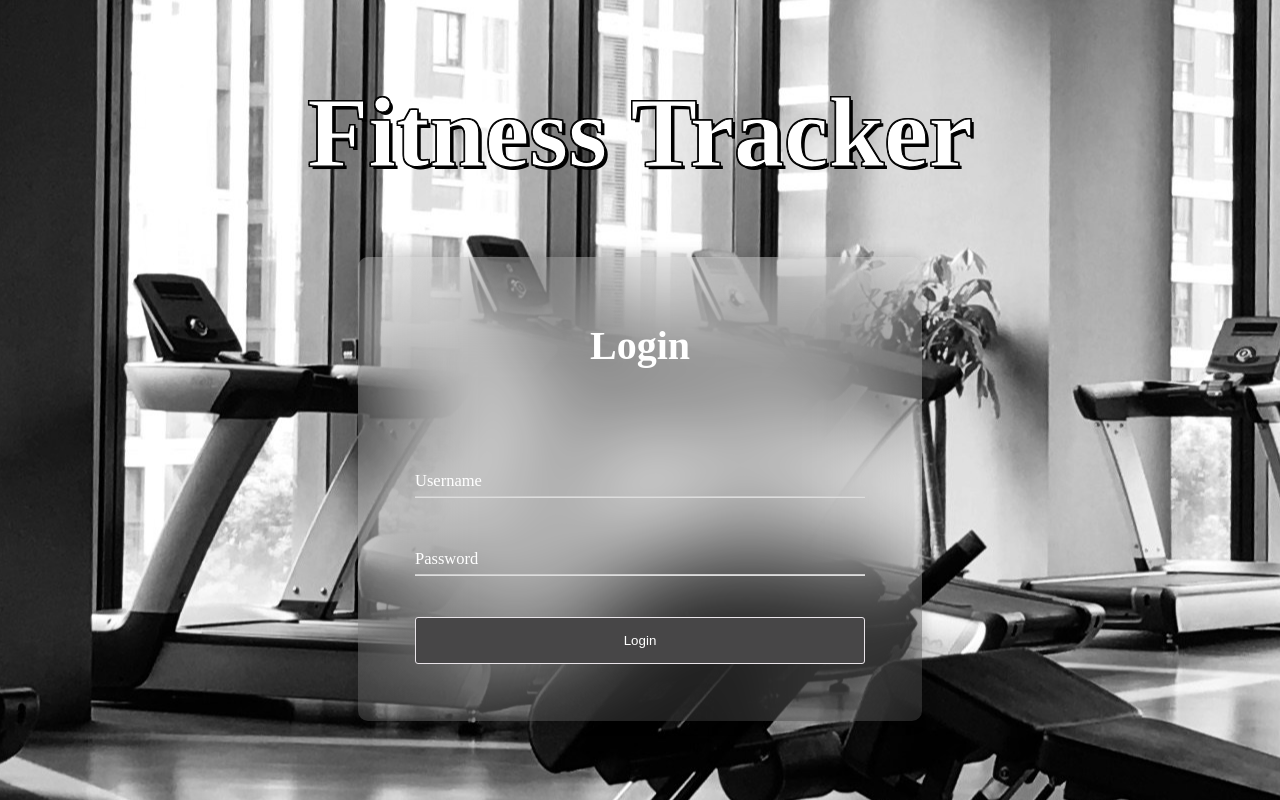
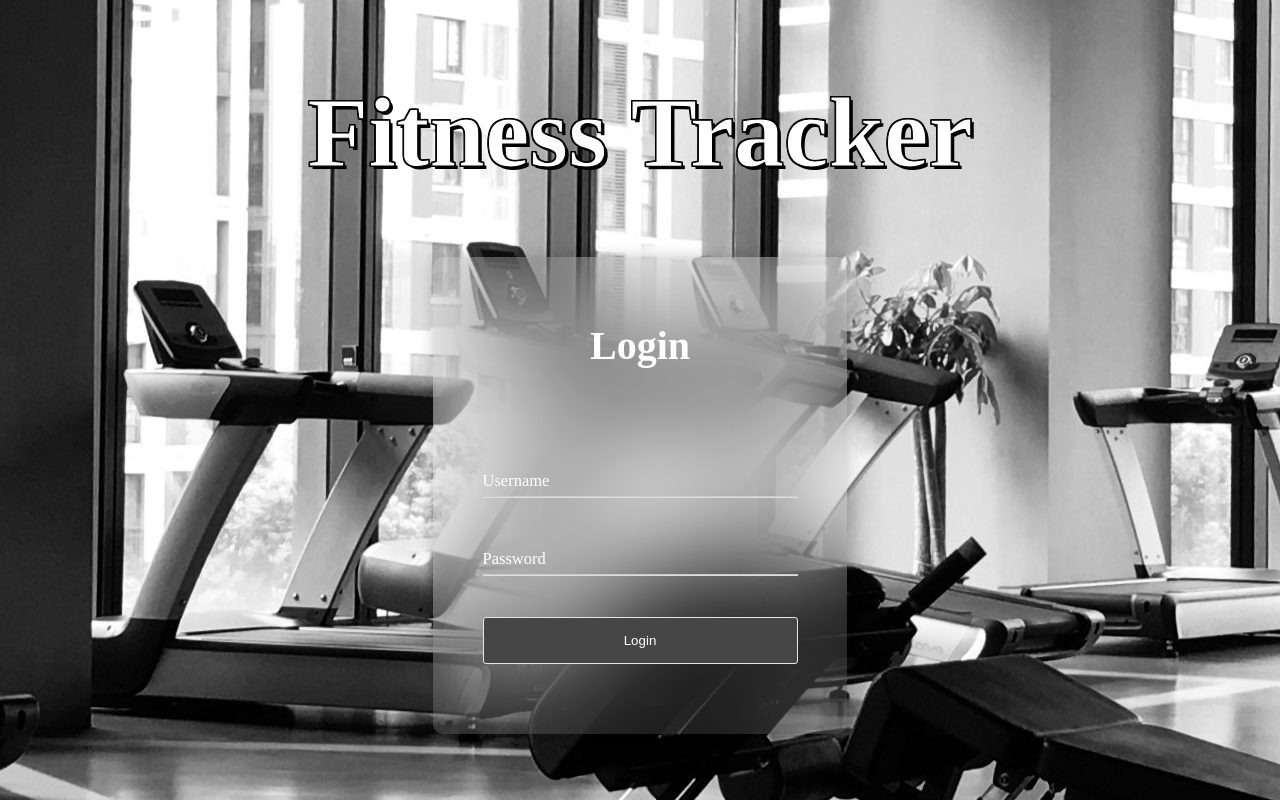
Before and after one commit to Ibraheem101/fitness-tracker-api, a plain HTML site: page frontend/index.html in a window 1280 px wide. Drawn offline with Linux system fonts and the light colour scheme.

Commit message:
style: remove height for login card

```diff
--- a/frontend/assets/css/style.css
+++ b/frontend/assets/css/style.css
@@ -34,8 +34,8 @@ h1 {
     border-radius: 10px;
     box-shadow: 0 0 15px rgba(0,0,0,0.2);
     color: white;
-    width: 500px;
-    height: 400px;
+    width: 350px;
+    /* height: 400px; */
     display: flex;
     flex-direction: column;
     align-items: center;
```
